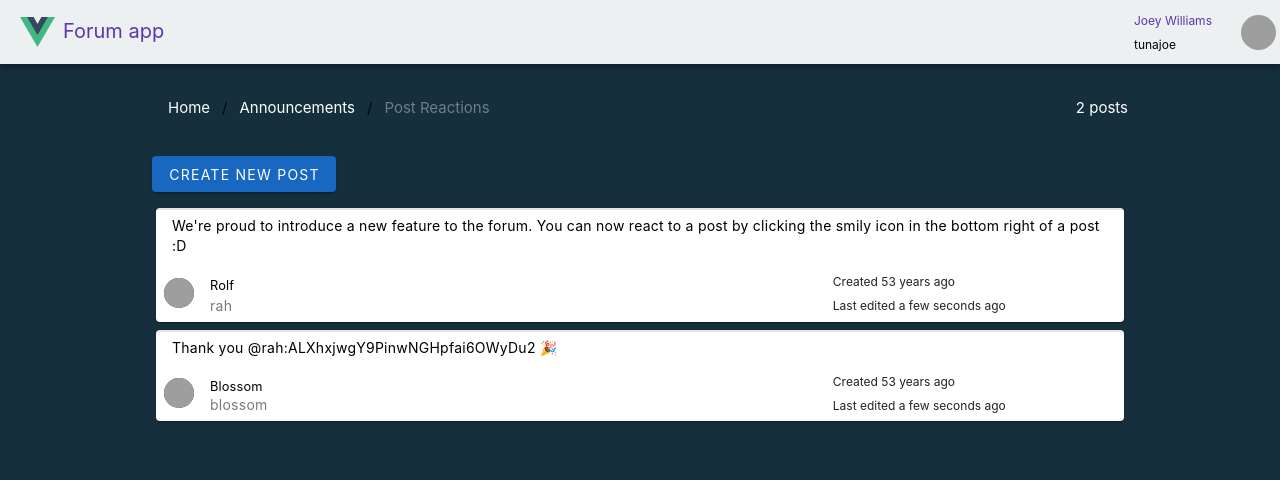
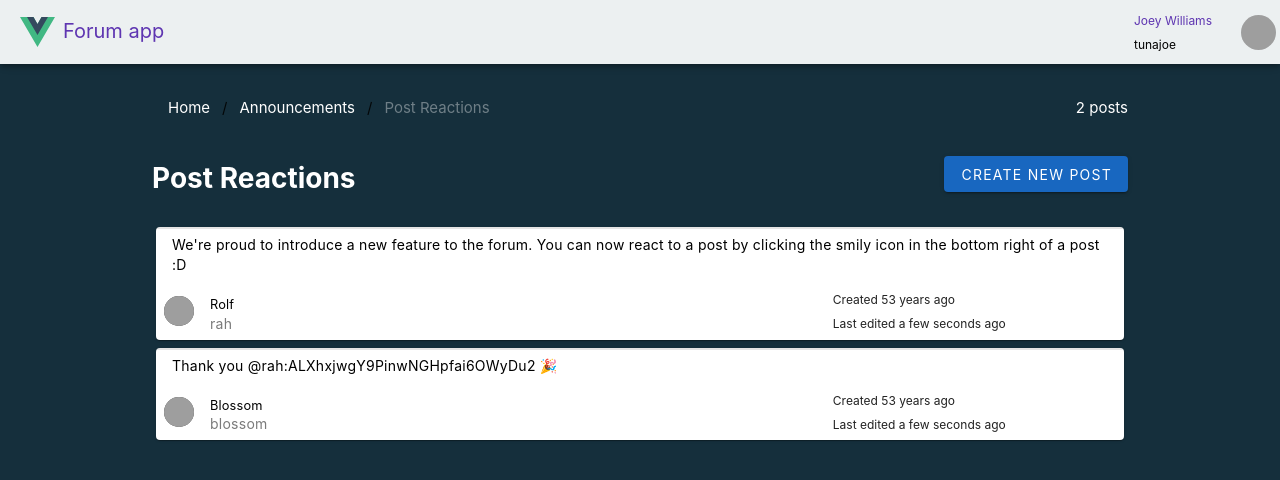
Before and after one commit to gtopsis/simple-vue3-forum, a Vue app: page /forums/-KpOx5Y4AqRr3sB4Ybwj/threads/-KvgjI6bfbWYlbYV5ndr in a window 1280 px wide. Shown: the top 480 px of the page. Built offline with nearby package versions, Linux system fonts and the light colour scheme; grey boxes are pictures that could not be loaded.

Commit message:
Add headings on pages for a Forum and a Thread

```diff
--- a/src/views/ForumView.vue
+++ b/src/views/ForumView.vue
@@ -19,11 +19,17 @@ const threads = computed(() => getThreadsByForumId.value(forum.value?.id!))
 
 <template>
   <v-container class="mt-3 pa-1 mb-4">
-    <v-row class="" no-gutters>
+    <v-row no-gutters>
       <v-col cols="auto">
         <TheBreadcrumb></TheBreadcrumb>
       </v-col>
-      <v-spacer></v-spacer>
+    </v-row>
+
+    <v-row class="mb-2" justify="space-between">
+      <v-col cols="auto">
+        <h2 class="text-white">{{ forum?.name }}</h2>
+      </v-col>
+      <v-col cols="auto"> </v-col>
     </v-row>
 
     <ThreadsListing :threads="threads"></ThreadsListing>
--- a/src/views/ThreadView.vue
+++ b/src/views/ThreadView.vue
@@ -49,8 +49,11 @@ const openModal = () => {
       </v-col>
     </v-row>
 
-    <v-row class="my-2">
-      <v-col>
+    <v-row class="my-2" justify="space-between">
+      <v-col cols="auto">
+        <h2 class="text-white">{{ thread?.title }}</h2>
+      </v-col>
+      <v-col cols="auto">
         <v-btn color="primary" @click="openModal"> Create new post </v-btn>
       </v-col>
     </v-row>
```
